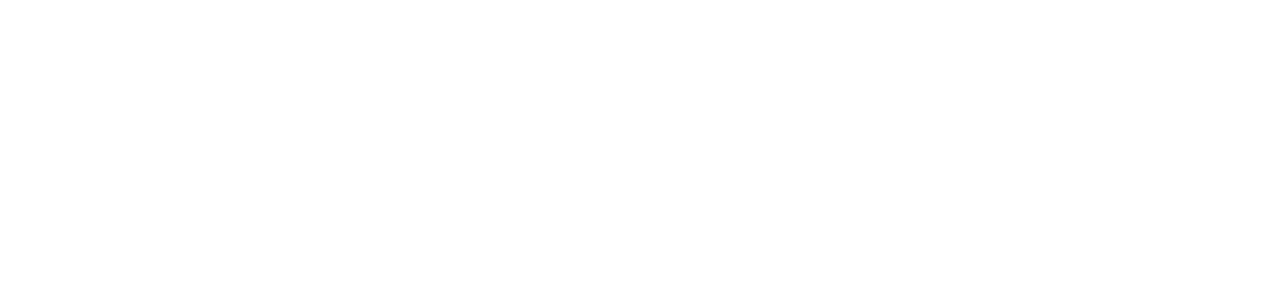
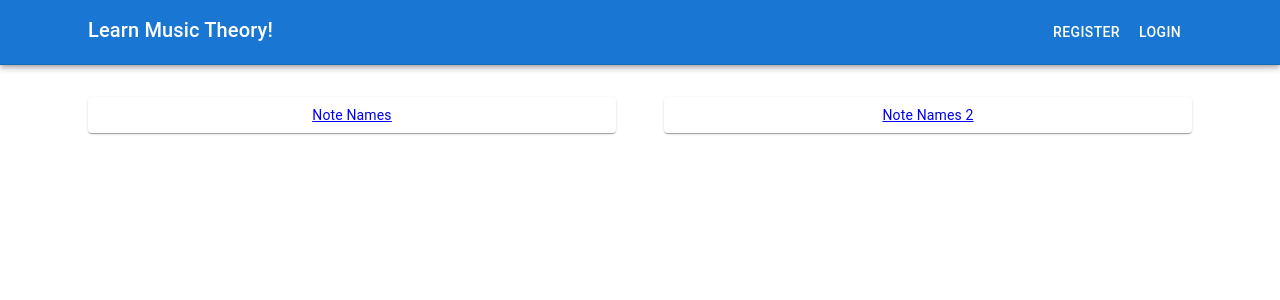
Before and after one commit to shammy642/MusicTheory, a React (Create React App) app in the folder frontend/: page /contents-page in a window 1280 px wide. Before the commit this address had no page. Shown: the top 300 px of the page. Built offline with nearby package versions, Linux system fonts and the light colour scheme.

Commit message:
Added Login, Auth, AuthContext

```diff
--- /dev/null
+++ b/frontend/craco.config.js
@@ -0,0 +1,8 @@
+const path = require('path');
+module.exports = {
+  webpack: {
+    alias: {
+      '@': path.resolve(__dirname, 'src'),
+    },
+  },
+};
--- a/frontend/src/RouteConfig.tsx
+++ b/frontend/src/RouteConfig.tsx
@@ -2,16 +2,18 @@ import { Route, Routes } from "react-router-dom"
 import { NoteNames } from "./pages/noteNames/noteNames"
 import { ContentsPage } from "./pages/contentsPage/contentsPage"
 import { NoteNames2 } from "./pages/noteNames/noteNames2"
+import { MainLayoutWithContext } from "./layouts/mainLayoutWithContext"
 
 
 
 export const RouteConfig = () => {
     return (
         <Routes>
-            <Route path="/" element={<ContentsPage/>}></Route>
-            <Route path="/home"></Route>
-            <Route path="/note-names" element={<NoteNames/>} />
-            <Route path="/note-names-2" element={<NoteNames2/>} />
+            <Route path="/" element={<MainLayoutWithContext />}>
+                <Route path="/contents-page" element={<ContentsPage />} />
+                <Route path="/note-names" element={<NoteNames />} />
+                <Route path="/note-names-2" element={<NoteNames2 />} />
+            </Route>
         </Routes>
     )
 }
--- /dev/null
+++ b/frontend/src/auth/authContext.tsx
@@ -0,0 +1,12 @@
+import { createContext, useContext, Dispatch } from 'react';
+import { AuthAction, AuthState } from './authTypes';
+
+export const AuthContext = createContext<[AuthState, Dispatch<AuthAction>] | undefined>(undefined);
+
+export const useAuth = () => {
+    const context = useContext(AuthContext);
+    if (!context) {
+      throw new Error("useAuth must be used within an AuthProvider.");
+    }
+    return context;
+  };
--- /dev/null
+++ b/frontend/src/auth/authReducer.ts
@@ -0,0 +1,12 @@
+import { AuthAction, AuthState } from "./authTypes";
+
+export const authReducer = (state: AuthState, action: AuthAction): AuthState => {
+    switch (action.type) {
+      case 'LOGIN':
+        return { ...state, isAuthenticated: true, user: action.user, token: action.token };
+      case 'LOGOUT':
+        return { ...state, isAuthenticated: false, user: null, token: null };
+      default:
+        return state;
+    }
+  }
--- /dev/null
+++ b/frontend/src/auth/authTypes.ts
@@ -0,0 +1,8 @@
+export type AuthState = {
+    isAuthenticated: boolean;
+    user: any | null;
+    token: string | null;
+  };
+
+export type AuthAction =
+    { type: 'LOGIN'; user: string; token: string } | { type: 'LOGOUT' };
--- /dev/null
+++ b/frontend/src/components/navbar/navbar.tsx
@@ -0,0 +1,58 @@
+import { useAuth } from "@/auth/authContext";
+import { Login } from "@/pages/login/login";
+import { AppBar, Box, Button, Container, Dialog, Toolbar, Typography } from "@mui/material"
+import { useEffect, useState } from "react";
+import { useNavigate } from "react-router-dom";
+
+export const Navbar = () => {
+    const [loginDialogOpen, setLoginDialogOpen] = useState(false);
+    const [state, dispatch] = useAuth();
+
+    const handleClickOpen = () => {
+        setLoginDialogOpen(true);
+    };
+
+    const handleClickClose = () => {
+        setLoginDialogOpen(false);
+    };
+    const navigate = useNavigate()
+
+    const handleLogOut = () => {
+        dispatch({type: "LOGOUT"})
+    }
+
+    useEffect(() => {
+        if (loginDialogOpen) {
+            setLoginDialogOpen(false)}
+    }, [state])
+
+    return (
+        <AppBar component="nav" position="static" sx={{ borderBottom: (theme) => `1px solid ${theme.palette.divider}` }}>
+            <Container>
+                <Toolbar>
+                    <Box width="100%" display="flex" justifyContent="space-between">
+                        <Typography variant="h6" component="div" sx={{ cursor: "pointer" }} onClick={() => navigate('/contents-page')}>
+                            Learn Music Theory!
+                        </Typography>
+                        {state.isAuthenticated ?
+                        <Box>
+                            {state.user}
+                            <Button color="inherit" onClick={handleLogOut}>Logout</Button>
+                        </Box>
+                        :
+                        <Box>
+                            <Button color="inherit" onClick={() => navigate('/register')} >Register</Button>
+                            <Button color="inherit" onClick={handleClickOpen}>Login</Button>
+                        </Box>
+                        }
+                    </Box>
+
+                </Toolbar>
+                <Dialog open={loginDialogOpen} onClose={handleClickClose}>
+                    <Login />
+                </Dialog>
+
+            </Container>
+        </AppBar>
+    )
+}
--- /dev/null
+++ b/frontend/src/layouts/mainLayoutWithContext.tsx
@@ -0,0 +1,38 @@
+import { AuthContext } from "@/auth/authContext";
+import { authReducer } from "@/auth/authReducer";
+import { Navbar } from "@/components/navbar/navbar";
+import { Box, Container } from "@mui/material";
+import { parse } from "path";
+import { useReducer } from "react";
+import { Outlet } from "react-router-dom";
+
+export const MainLayoutWithContext = () => {
+    let savedState = localStorage.getItem("authState");
+    let initialState;
+
+    if (savedState) {
+        let parsedState = JSON.parse(savedState);
+        console.log(parsedState)
+        initialState = { isAuthenticated: true, user: parsedState.user, token: parsedState.token };
+        console.log("initialState:", initialState)
+    } else {
+        initialState = { isAuthenticated: false, user: null, token: null };
+    }
+
+    const [state, dispatch] = useReducer(authReducer, initialState);
+
+
+
+    return (
+        <AuthContext.Provider value={[state, dispatch]}>
+            <Box>
+                <Navbar />
+                <Container>
+                    <Box marginTop={4}>
+                        <Outlet />
+                    </Box>
+                </Container>
+            </Box>
+        </AuthContext.Provider>
+    )
+}
--- a/frontend/src/pages/contentsPage/contentsPage.tsx
+++ b/frontend/src/pages/contentsPage/contentsPage.tsx
@@ -16,9 +16,6 @@ export const ContentsPage = () => {
     return (
         <React.Fragment>
             <Container>
-                <Login />
-            </Container>
-            <Container>
                 <Box sx={{ flexGrow: 1 }}>
                     <Grid container spacing={6}>
                         <Grid xs>
--- a/frontend/src/pages/login/login.tsx
+++ b/frontend/src/pages/login/login.tsx
@@ -1,10 +1,12 @@
-import { Button } from "@mui/material";
+import { useAuth } from "@/auth/authContext";
+import { Button, TextField, Typography } from "@mui/material";
 import React, { useState } from "react"
 
 export const Login = () => {
     const [username, setUsername] = useState<string>('');
     const [password, setPassword] = useState<string>('');
     const [errorMessage, setErrorMessage] = useState<string>('');
+    const [state, dispatch] = useAuth();
 
     const handleSubmit = async (event: React.FormEvent<HTMLFormElement>) => {
         event.preventDefault();
@@ -17,7 +19,7 @@ export const Login = () => {
                     password: password
                 }),
                 headers: {
-                    "Content-type": "application/json;",
+                    "Content-type": "application/json",
                 },
             });
             const data = await response.json();
@@ -25,9 +27,9 @@ export const Login = () => {
             if (response.status !== 200) {
                 throw new Error(data.message || 'Login failed');
             }
-            // Here you save the JWT token and maybe user info to React context, Redux or local storage
-            // For simplicity, we'll just log it
-            console.log('Token:', data.accessToken);
+            localStorage.setItem('authState', JSON.stringify({token: data.accessToken, user: data.username}));
+
+            dispatch({ type: "LOGIN", token: data.accessToken, user: data.username });
         }
         catch (error) {
             setErrorMessage(errorMessage);
@@ -38,16 +40,17 @@ export const Login = () => {
     return (<div>
             <form onSubmit={handleSubmit}>
                 <div>
-                <label>Username:</label>
-                <input
+                    <TextField
+                        label="Name"
                         type="text"
                         value={username}
                         onChange={e => setUsername(e.target.value)}
                     />
                 </div>
                 <div>
-                <label>Password:</label>
-                <input
+
+                    <TextField
+                        label="Password"
                         type="password"
                         value={password}
                         onChange={e => setPassword(e.target.value)}
--- a/frontend/src/pages/noteNames/noteNames2.tsx
+++ b/frontend/src/pages/noteNames/noteNames2.tsx
@@ -1,7 +1,7 @@
 import React, { useState } from "react"
 
 import { useNavigate } from "react-router-dom";
-import { TypeKeyboardKey } from "../../components/typeKeyboardKey/typeKeyboardKey";
+import { TypeKeyboardKey } from "@/components/typeKeyboardKey/typeKeyboardKey";
 
 type answers = 'c1' | 'd1' | 'e1' | 'f1' | 'g1' | 'a1' | 'b1' | 'c2' | 'd2' | 'e2' | 'f2' | 'g2' | 'a2' | 'b2';
 
@@ -15,7 +15,6 @@ export const NoteNames2 = () => {
     const nextQuestion = () => {
         if (index < questions.length - 1) {
             setIndex(index + 1)
-            console.log(index)
         }
         else if (index === questions.length - 1) {
             //update backend
```
Also changed, not shown: frontend/package.json (+6 -5 lines), 1 other file (tests, documents, lock files or other folders). Lines whose indentation alone changed are shown as unchanged.
